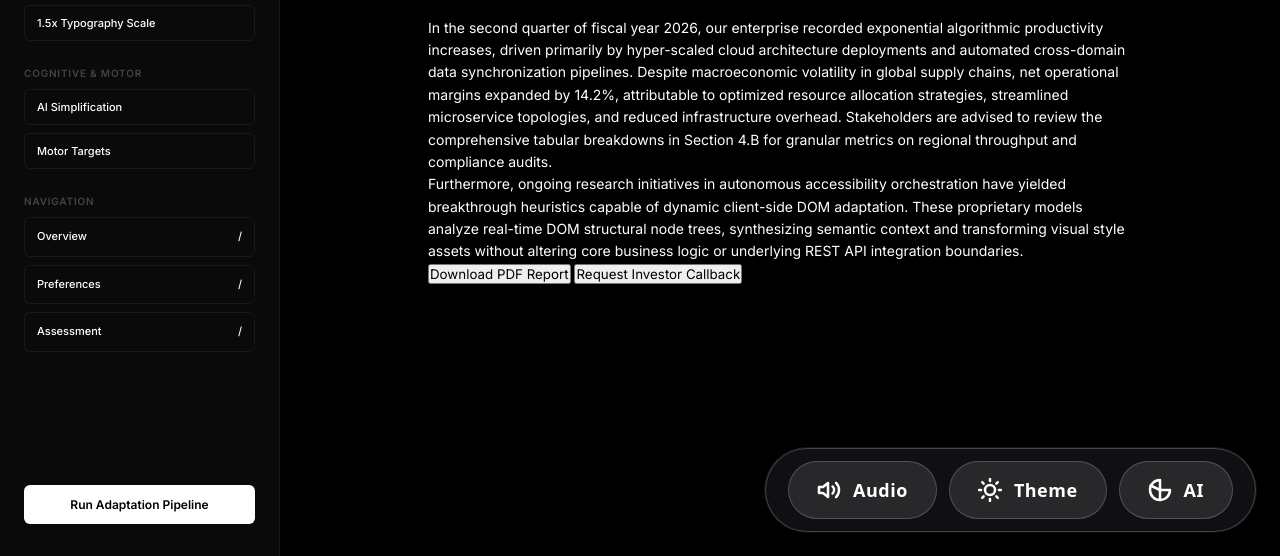
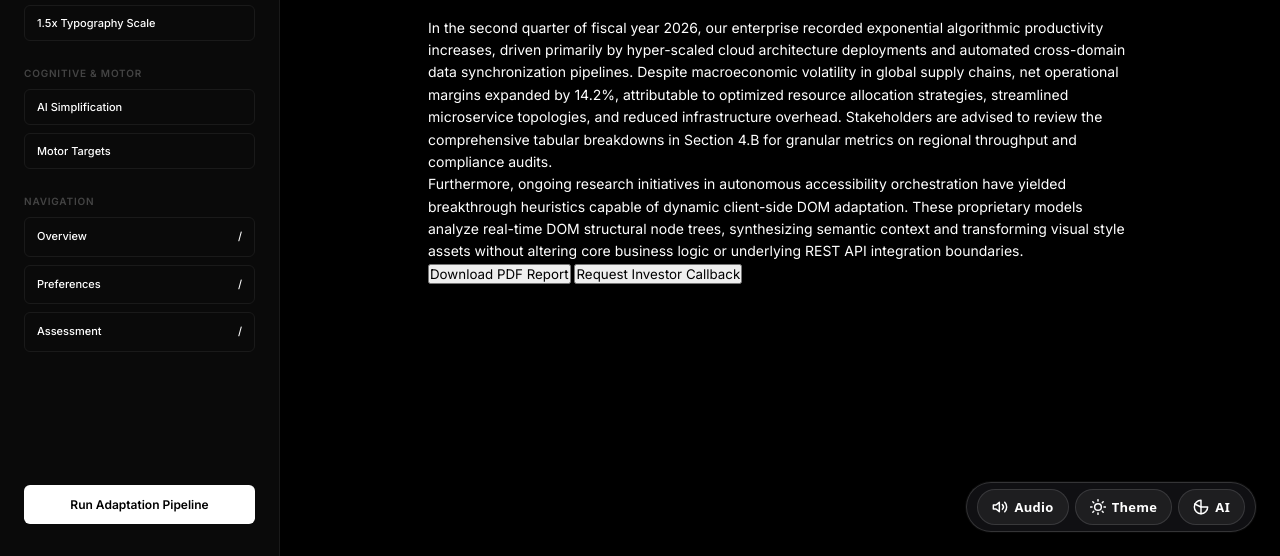
Before and after one commit to ArrinPaul/AdaptAI, a browser extension: page demo/index.html in a window 1280 px wide. Shown: the part 244-800 px from the top of the page. Drawn offline with Linux system fonts and the light colour scheme.

Commit message:
style(ui): adjust popup window to 350px and set floating widget buttons to balanced medium size (13px font, 16px icons)

```diff
--- a/extension/content.js
+++ b/extension/content.js
@@ -108,55 +108,56 @@ function mountShadowWidget() {
     .widget-container {
       display: flex;
       align-items: center;
-      gap: 12px;
-      background: rgba(18, 18, 22, 0.94);
-      backdrop-filter: blur(24px);
-      -webkit-backdrop-filter: blur(24px);
-      border: 1.5px solid rgba(255, 255, 255, 0.22);
+      gap: 6px;
+      background: rgba(18, 18, 22, 0.9);
+      backdrop-filter: blur(16px);
+      -webkit-backdrop-filter: blur(16px);
+      border: 1px solid rgba(255, 255, 255, 0.15);
       border-radius: 9999px;
-      padding: 12px 22px;
-      box-shadow: 0 24px 72px rgba(0, 0, 0, 0.85), 0 0 0 1px rgba(255, 255, 255, 0.1);
+      padding: 6px 10px;
+      box-shadow: 0 12px 36px rgba(0, 0, 0, 0.6), 0 0 0 1px rgba(255, 255, 255, 0.05);
       transition: all 0.3s cubic-bezier(0.16, 1, 0.3, 1);
     }
     .widget-container:hover {
-      border-color: rgba(255, 255, 255, 0.35);
-      box-shadow: 0 28px 80px rgba(0, 0, 0, 0.95), 0 0 36px rgba(255, 255, 255, 0.12);
+      border-color: rgba(255, 255, 255, 0.25);
+      box-shadow: 0 16px 44px rgba(0, 0, 0, 0.7), 0 0 20px rgba(255, 255, 255, 0.08);
     }
     .widget-btn {
-      background: rgba(255, 255, 255, 0.1);
-      border: 1px solid rgba(255, 255, 255, 0.2);
+      background: rgba(255, 255, 255, 0.06);
+      border: 1px solid rgba(255, 255, 255, 0.12);
       color: #ffffff;
-      font-size: 18px;
-      font-weight: 700;
-      letter-spacing: 0.5px;
+      font-size: 13px;
+      font-weight: 600;
+      letter-spacing: 0.3px;
       cursor: pointer;
-      padding: 16px 28px;
+      padding: 8px 14px;
       border-radius: 9999px;
       display: flex;
       align-items: center;
-      gap: 12px;
+      gap: 6px;
       transition: all 0.25s cubic-bezier(0.16, 1, 0.3, 1);
     }
     .widget-btn:hover {
-      background: rgba(255, 255, 255, 0.25);
-      border-color: rgba(255, 255, 255, 0.5);
+      background: rgba(255, 255, 255, 0.18);
+      border-color: rgba(255, 255, 255, 0.35);
       color: #ffffff;
-      transform: translateY(-3px) scale(1.03);
-      box-shadow: 0 10px 24px rgba(0, 0, 0, 0.6);
+      transform: translateY(-2px);
+      box-shadow: 0 4px 12px rgba(0, 0, 0, 0.3);
     }
     .widget-btn:active {
       transform: translateY(0) scale(0.96);
     }
     .widget-btn svg {
-      width: 24px;
-      height: 24px;
+      width: 16px;
+      height: 16px;
       fill: none;
       stroke: currentColor;
-      stroke-width: 2.5;
+      stroke-width: 2.2;
       stroke-linecap: round;
       stroke-linejoin: round;
     }
   `;
+
 
 
 
```
Also changed, not shown: extension/styles.css (+10 -9 lines).
